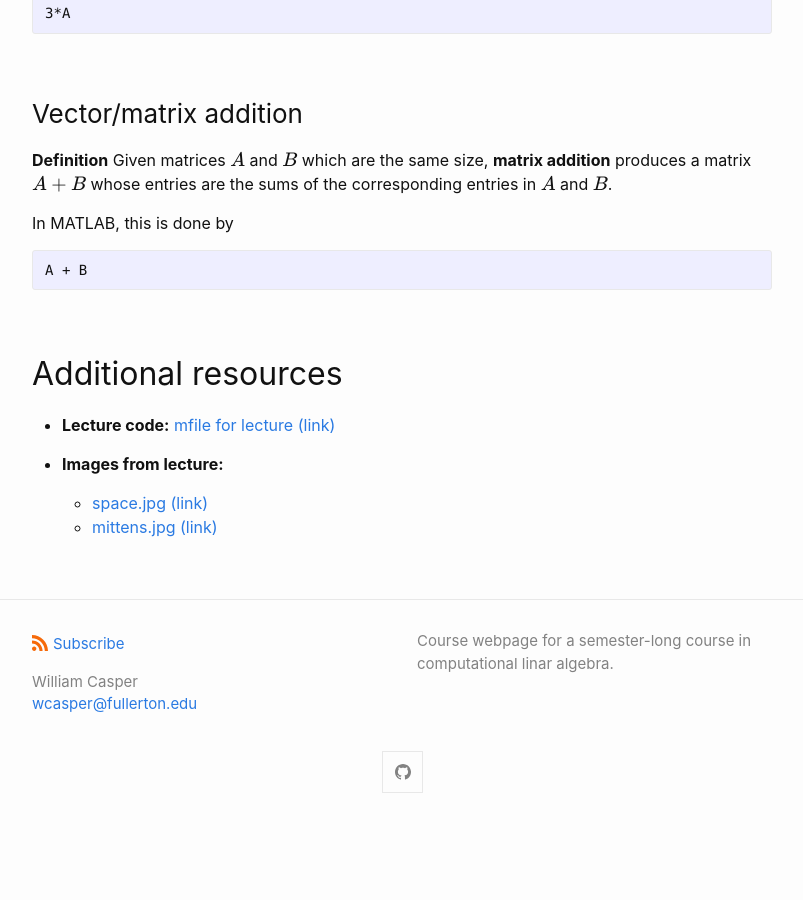
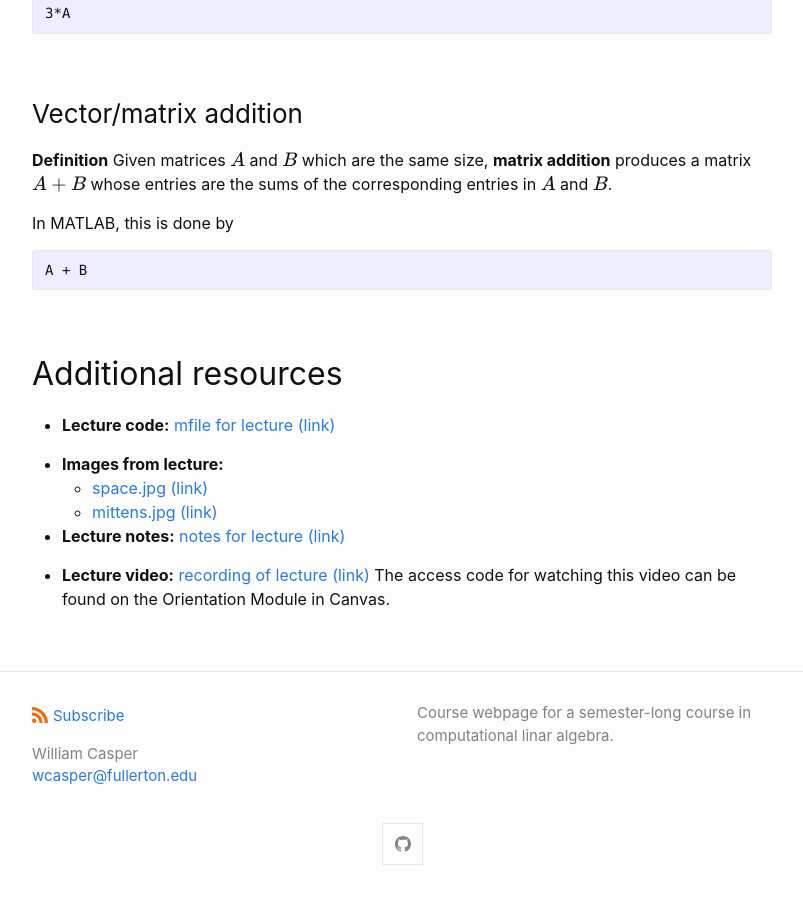
Before and after one commit to wcasper/math107spring2022, a Jekyll site: the page built from _posts/2022-01-31-Week-2-Lecture-3.md, in a window 1280 px wide and 900 px high, scrolled down 3548 px. Shown: the whole window, without its empty margins (238-1041 px from the left). Built offline with Jekyll 4.4.1, drawn with Linux system fonts in a browser that asks for light colours; before the commit the page ends 4376 px from its top, so only the background shows below that.

Commit message:
added additional resources

```diff
--- a/_posts/2022-01-31-Week-2-Lecture-3.md
+++ b/_posts/2022-01-31-Week-2-Lecture-3.md
@@ -160,3 +160,8 @@ A + B
 * **Images from lecture:**
   * <a target="_parent" href="https://wcasper.github.io/math107spring2022/extras/img/space.jpg">space.jpg (link)</a>
   * <a target="_parent" href="https://wcasper.github.io/math107spring2022/extras/img/mittens.jpg">mittens.jpg (link)</a>
+
+* **Lecture notes:** <a target="_parent" href="https://wcasper.github.io/math107spring2022/extras/notes/lecture3-2022-01-31.pdf">notes for lecture (link)</a>
+
+* **Lecture video:** <a target="_parent" href="https://fullerton.zoom.us/rec/share/L0arENZqgi85b7Tboofaf2Xsrnabi7fX-Z2UWj6keVvbYjUMRCbdlN2VKBZdSDZh.JZnN6e8KXtuBOafJ?startTime=1643666873000">recording of lecture (link)</a>
+The access code for watching this video can be found on the Orientation Module in Canvas.
```
